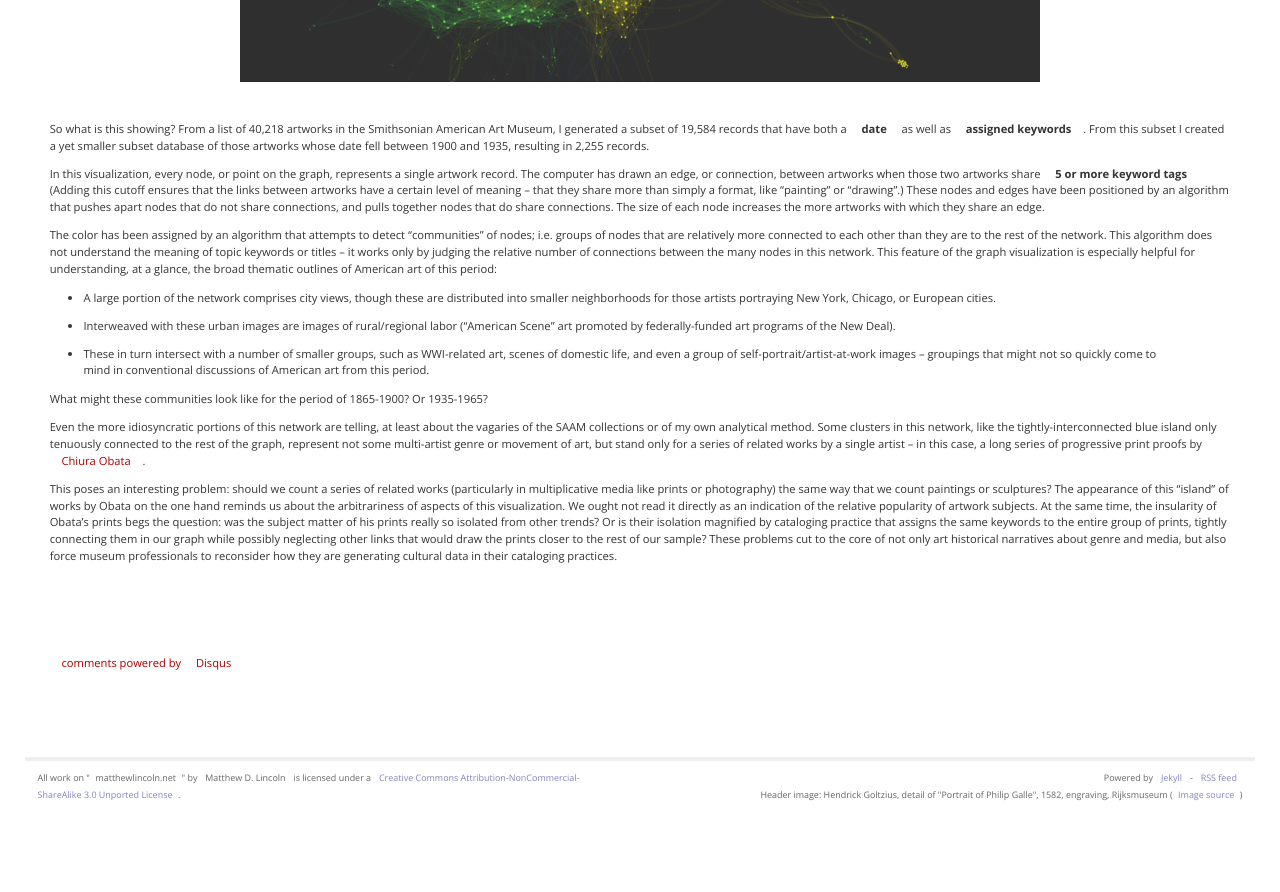
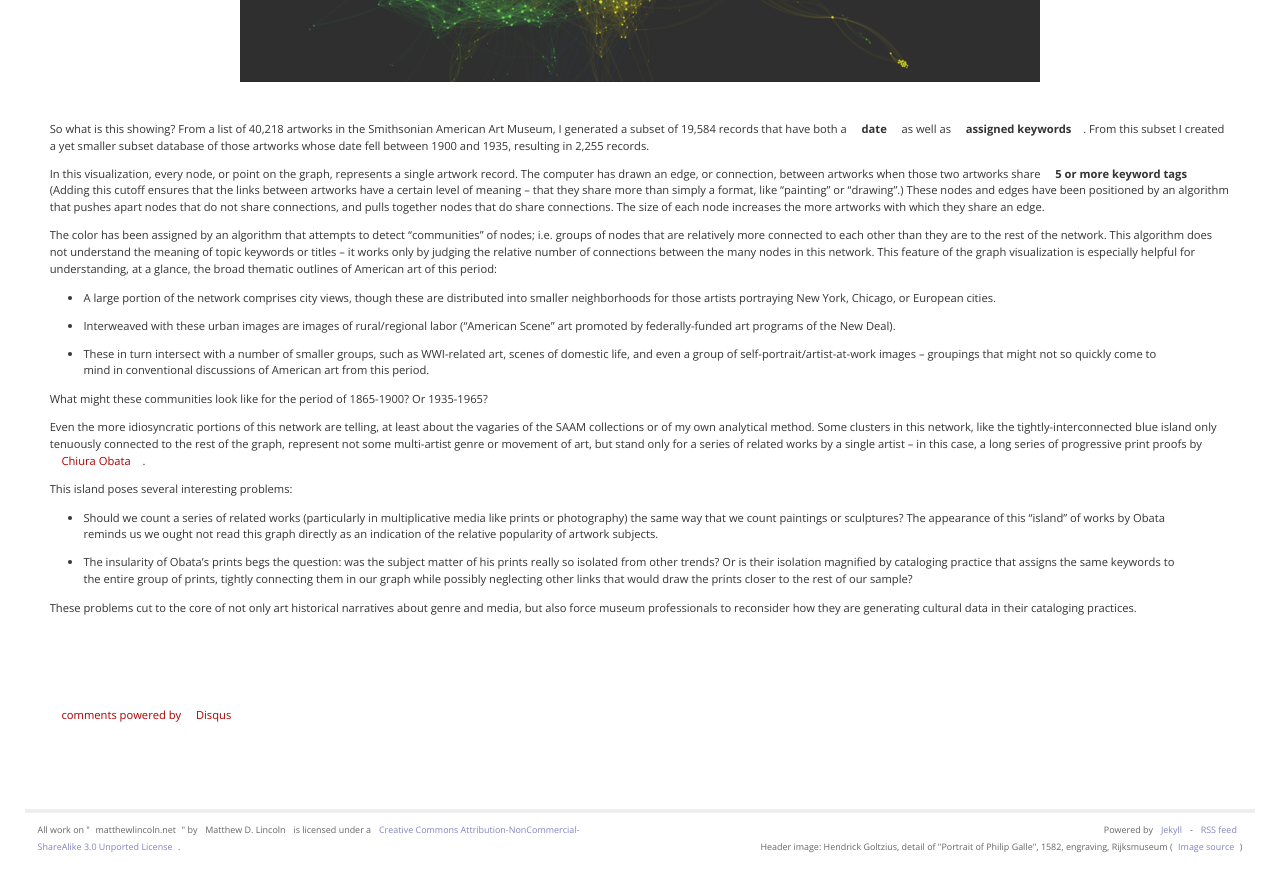
Before and after one commit to mdlincoln/mdlincoln.github.io, a Jekyll site: the page built from _posts/2013-11-12-networks-of-the-smithsonian-american-art-museum.md, in a window 1280 px wide and 900 px high, scrolled down 678 px. Shown: the top 892 px of the window. Built offline with Jekyll 4.4.1, drawn with Linux system fonts in a browser that asks for light colours; comment, search, counter and statistics services are not loaded; before the commit the page ends 1526 px from its top, so only the background shows below that.

Commit message:
Separate conclusions into bullet points

```diff
--- a/_posts/2013-11-12-networks-of-the-smithsonian-american-art-museum.md
+++ b/_posts/2013-11-12-networks-of-the-smithsonian-american-art-museum.md
@@ -26,4 +26,9 @@
 
 Even the more idiosyncratic portions of this network are telling, at least about the vagaries of the SAAM collections or of my own analytical method. Some clusters in this network, like the tightly-interconnected blue island only tenuously connected to the rest of the graph, represent not some multi-artist genre or movement of art, but stand only for a series of related works by a single artist -- in this case, a long series of progressive print proofs by [Chiura Obata](http://collections.si.edu/search/results.htm?q=chiura+obata&view=&dsort=&date.slider=1920s%2C1940s).
 
-This poses an interesting problem: should we count a series of related works (particularly in multiplicative media like prints or photography) the same way that we count paintings or sculptures? The appearance of this "island" of works by Obata on the one hand reminds us about the arbitrariness of aspects of this visualization. We ought not read it directly as an indication of the relative popularity of artwork subjects. At the same time, the insularity of Obata's prints begs the question: was the subject matter of his prints really so isolated from other trends? Or is their isolation magnified by cataloging practice that assigns the same keywords to the entire group of prints, tightly connecting them in our graph while possibly neglecting other links that would draw the prints closer to the rest of our sample? These problems cut to the core of not only art historical narratives about genre and media, but also force museum professionals to reconsider how they are generating cultural data in their cataloging practices.
+This island poses several interesting problems:
+
+- Should we count a series of related works (particularly in multiplicative media like prints or photography) the same way that we count paintings or sculptures? The appearance of this "island" of works by Obata reminds us we ought not read this graph directly as an indication of the relative popularity of artwork subjects.
+- The insularity of Obata's prints begs the question: was the subject matter of his prints really so isolated from other trends? Or is their isolation magnified by cataloging practice that assigns the same keywords to the entire group of prints, tightly connecting them in our graph while possibly neglecting other links that would draw the prints closer to the rest of our sample?
+
+These problems cut to the core of not only art historical narratives about genre and media, but also force museum professionals to reconsider how they are generating cultural data in their cataloging practices.
```
